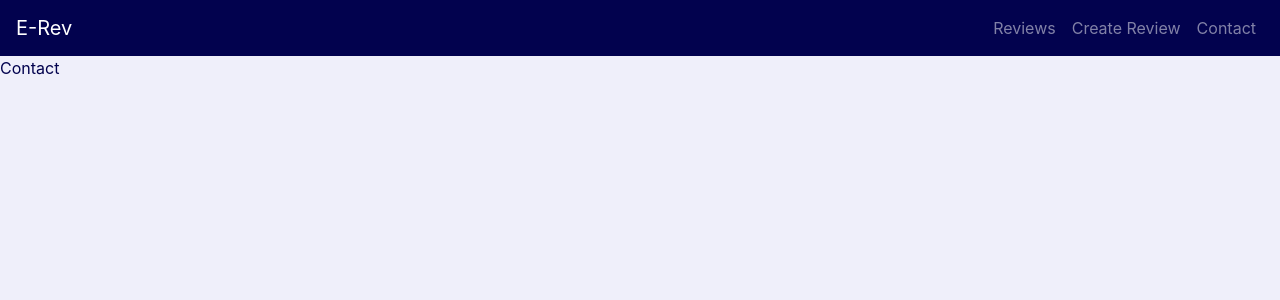
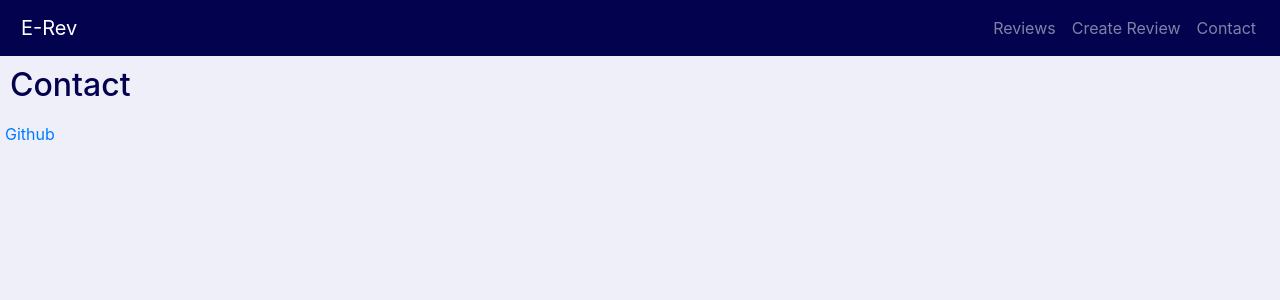
Before and after one commit to TomNPython/Event-Reviewer, a React (Create React App) app: page /contact in a window 1280 px wide. Shown: the top 300 px of the page. Built offline with nearby package versions, Linux system fonts and the light colour scheme.

Commit message:
fixed warnings

```diff
--- a/src/App.css
+++ b/src/App.css
@@ -5,6 +5,10 @@ body {
 
 h2 {
   padding: 10px
+}
+
+a {
+  padding: 5px
 }
 
 form {
--- a/src/components/contact.js
+++ b/src/components/contact.js
@@ -3,7 +3,9 @@ import React from 'react'
 export default function Contact() {
     return (
         <div>
-            <p>Contact</p>
+            <h2>Contact</h2>
+            <a href='https://github.com/TomNPython'>Github</a>
+
         </div>
     )
 }
--- a/src/components/edit-review.js
+++ b/src/components/edit-review.js
@@ -25,7 +25,7 @@ useEffect(() => {
         })
         .catch(err => console.log('Error: ' + err))
 
-    }, [])
+    }, [props])
 
     const onSubmit = () => {
         const fullReview = {
--- a/src/components/show-review.js
+++ b/src/components/show-review.js
@@ -15,7 +15,7 @@ export default function ShowReview(props) {
             })
             .catch(err => console.log('Error: ' + err))
 
-    }, [])
+    }, [props])
 
     const deleteReview = (id) => {
         axios.delete('http://localhost:3000/reviews/' + id)
```
Also changed, not shown: src/assets/ERevL.png (added), 1 other file (tests, documents, lock files or other folders). Lines whose indentation alone changed are shown as unchanged.
